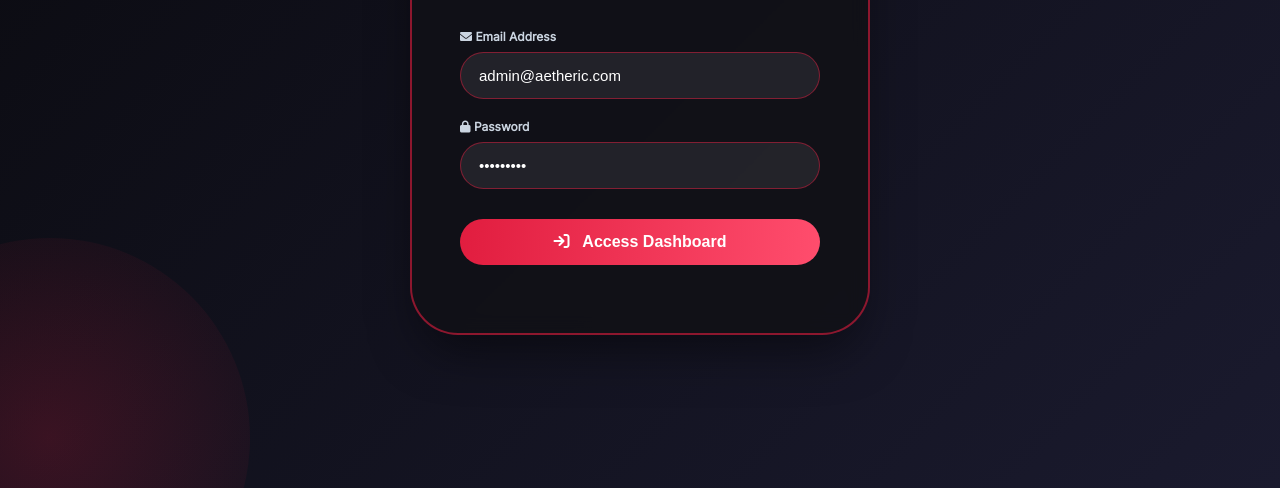
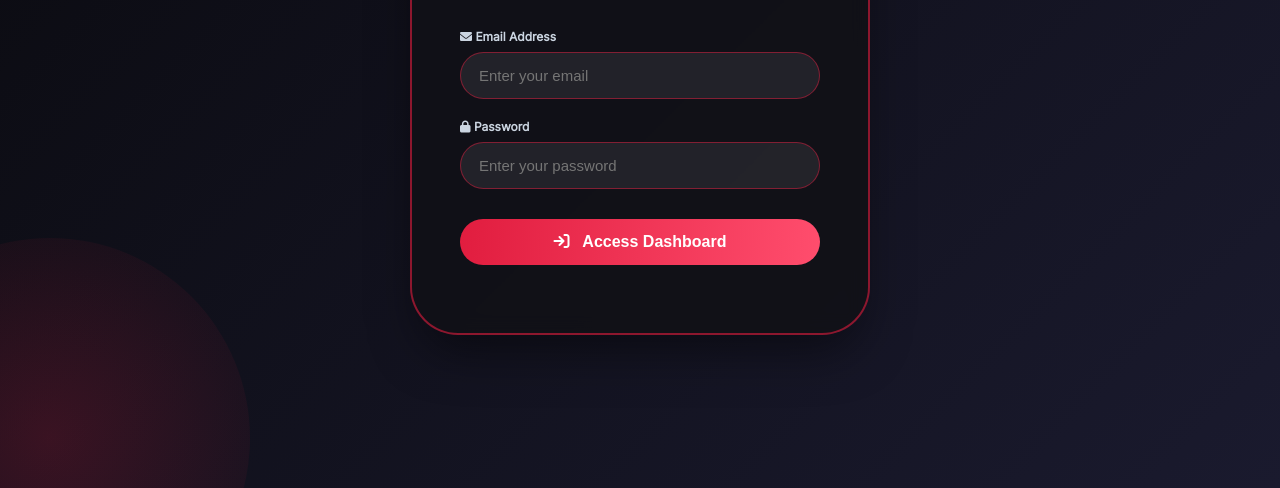
Before and after one commit to muhmmmadirtizakhan/AETHERIC-ADMIN-PANEL, a website: page index.html in a window 1280 px wide. Shown: the part 312-800 px from the top of the page. Drawn offline with nearby package versions, Linux system fonts and the light colour scheme.

Commit message:
Update index.html

```diff
--- a/index.html
+++ b/index.html
@@ -972,11 +972,11 @@
       <p class="login-subtitle">Secure Admin Access Portal</p>
     <div class="input-group">
   <label class="input-label"><i class="fas fa-envelope"></i> Email Address</label>
-        <input type="email" id="adminEmail" class="login-input" placeholder="admin@aetheric.com" value="admin@aetheric.com">
+  <input type="email" id="adminEmail" class="login-input" placeholder="Enter your email">
 </div>
 <div class="input-group">
   <label class="input-label"><i class="fas fa-lock"></i> Password</label>
-        <input type="password" id="adminPassword" class="login-input" placeholder="Enter your password" value="Admin@123">
+  <input type="password" id="adminPassword" class="login-input" placeholder="Enter your password">
 </div>
       <button id="loginBtn" class="login-btn"><i class="fas fa-arrow-right-to-bracket"></i> &nbsp; Access Dashboard</button>
       <div id="loginError" class="login-error"></div>
```
Lines whose indentation alone changed are shown as unchanged.
